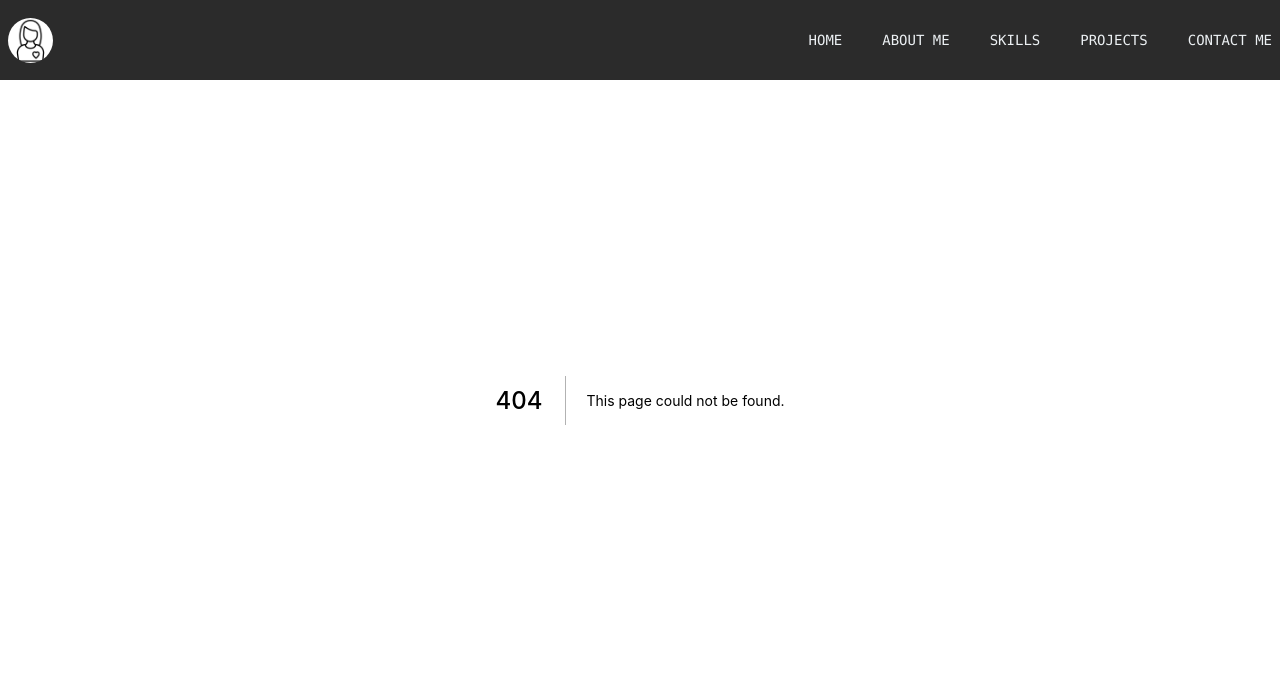
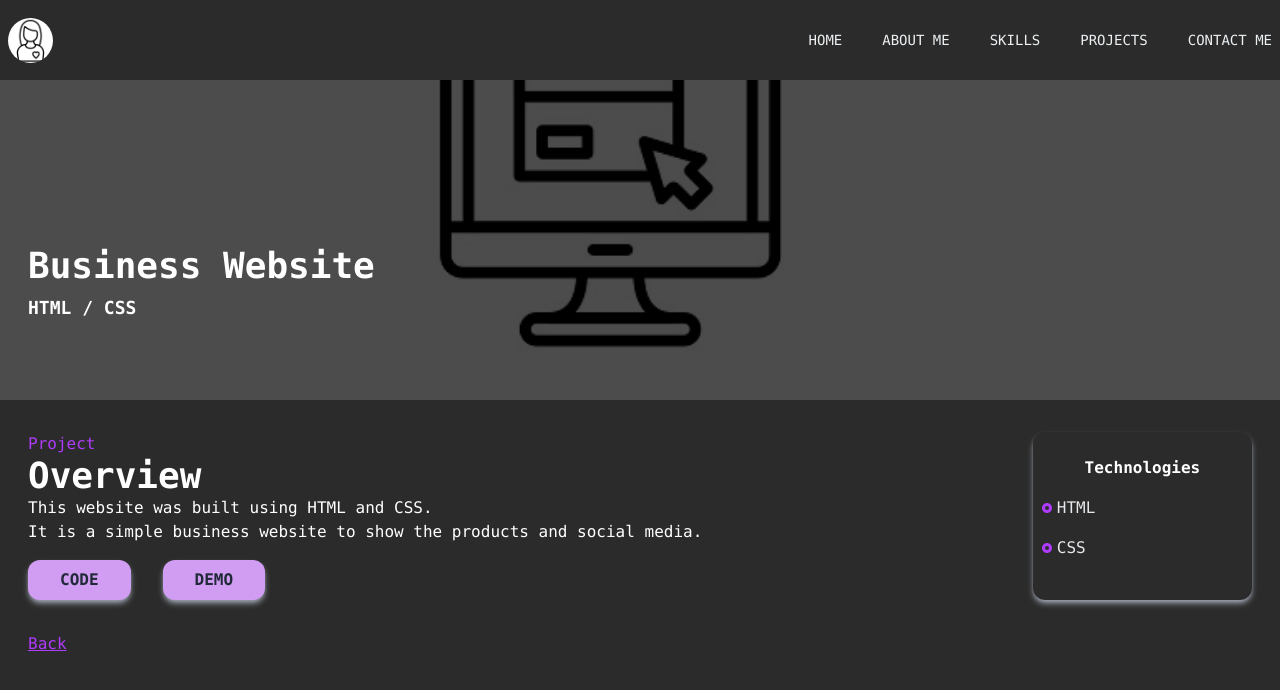
Before and after one commit to flaviahotts/portfolio, a Next.js app: page /website in a window 1280 px wide. Before the commit this address had no page. Shown: the top 690 px of the page. Built offline with nearby package versions, Linux system fonts and the light colour scheme.

Commit message:
added  website project

```diff
--- a/components/Projects.jsx
+++ b/components/Projects.jsx
@@ -1,7 +1,7 @@
 import React from 'react';
 import weatherappImg from '../public/assets/projects/weatherapp.jpg';
 import gameImg from '../public/assets/projects/game.jpg';
-import todolistImg from '../public/assets/projects/todolist.jpg';
+import websiteImg from '../public/assets/projects/website.jpg';
 import savemyplacesImg from '../public/assets/projects/savemyplaces.jpg';
 import ProjectItem from './ProjectItem';
 
@@ -26,22 +26,26 @@
             backgroundImg={gameImg}
             projectUrl='/game'
             tech='HTML - CSS - JavaScript'
-
           />
-          <ProjectItem
+          {/* <ProjectItem
             title='Todo List'
             backgroundImg={todolistImg}
             projectUrl='/todolist'
             tech='React - Bootstrap'
-
-          />
+          /> */}
           <ProjectItem
             title='Save My Places'
             backgroundImg={savemyplacesImg}
             projectUrl='/savemyplaces'
             tech='MongoDB - Express - React - Node - Ant Design'
+          />
+          <ProjectItem
+            title='Business Website'
+            backgroundImg={websiteImg}
+            projectUrl='/website'
+            tech='HTML - CSS'
+          />
 
-          />
         </div>
       </div>
     </div>
--- /dev/null
+++ b/pages/website.jsx
@@ -0,0 +1,67 @@
+import Image from 'next/image';
+import React from 'react';
+import websiteImg from '../public/assets/projects/website.jpg';
+import { RiRadioButtonFill } from 'react-icons/ri';
+import Link from 'next/link';
+
+const website = () => {
+  return (
+    <div className='w-full'>
+      <div className='w-screen h-[50vh] relative'>
+        <div className='absolute top-0 left-0 w-full h-[50vh] bg-black/70 z-10' />
+        <Image
+          className='absolute z-1'
+          layout='fill'
+          objectFit='cover'
+          src={websiteImg}
+          alt='/'
+        />
+        <div className='absolute top-[70%] max-w-[1240px] w-full left-[50%] right-[50%] translate-x-[-50%] translate-y-[-50%] text-white z-10 p-2'>
+          <h2 className='py-2'>Business Website</h2>
+          <h3>HTML / CSS</h3>
+        </div>
+      </div>
+
+      <div className='max-w-[1240px] mx-auto p-2 grid md:grid-cols-5 gap-8 py-8 '>
+        <div className='col-span-4'>
+          <p className='text-[#ae3cfa]'>Project</p>
+          <h2>Overview</h2>
+          <p className='text-justify'>This website was built using HTML and CSS. </p>
+          <p className='text-justify'>It is a simple business website to show the products and social media.</p>
+          <a
+            href='https://github.com/flaviahotts/thecutterist-website'
+            target='_blank'
+            rel='noreferrer'
+          >
+            <button className='px-8 py-2 mt-4 mr-8 bg-[#d19df3] text-gray-800 font-semibold'>Code</button>
+          </a>
+          <a
+            href='https://www.shecodes.io/workshops/shecodes-basics-75cf6d62-e610-4782-bdbb-c9b0f3e997fd/projects/770528'
+            target='_blank'
+            rel='noreferrer'
+          >
+            <button className='px-8 py-2 mt-4 bg-[#d19df3] text-gray-800  font-semibold'>Demo</button>
+          </a>
+        </div>
+        <div className='col-span-4 md:col-span-1 shadow-md shadow-gray-400 rounded-xl py-4'>
+          <div className='p-2'>
+            <p className='text-center font-bold pb-2 '>Technologies</p>
+            <div className='grid grid-cols-3 md:grid-cols-1'>
+              <p className='text-gray-200 py-2 flex items-center'>
+                <RiRadioButtonFill className='pr-1 text-[#ae3cfa] ' /> HTML
+              </p>
+              <p className='text-gray-200 py-2 flex items-center'>
+                <RiRadioButtonFill className='pr-1 text-[#ae3cfa]' /> CSS
+              </p>
+              </div>
+          </div>
+        </div>
+        <Link href='/#projects'>
+          <p className='underline cursor-pointer text-[#ae3cfa]'>Back</p>
+        </Link>
+      </div>
+    </div>
+  );
+};
+
+export default website;
```
Also changed, not shown: public/assets/projects/website.jpg (added), public/assets/projects/website.png (added).
